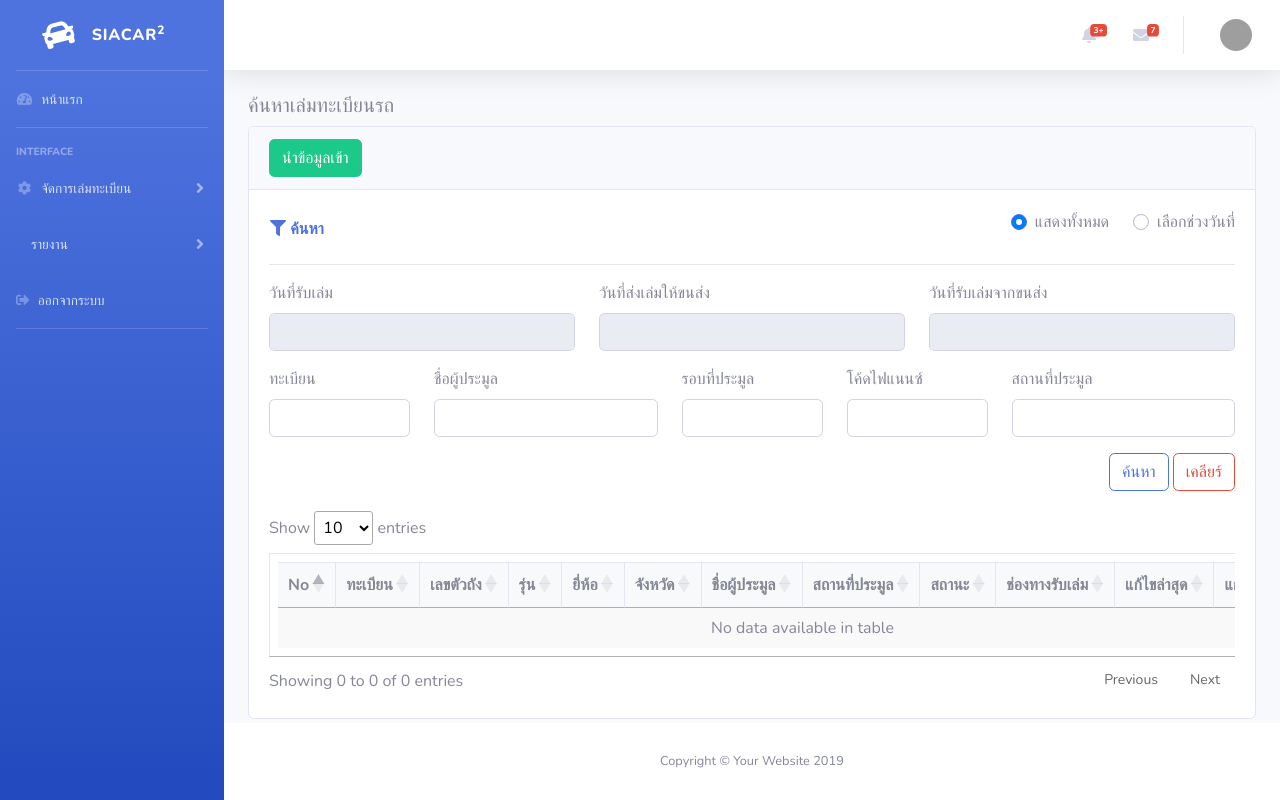
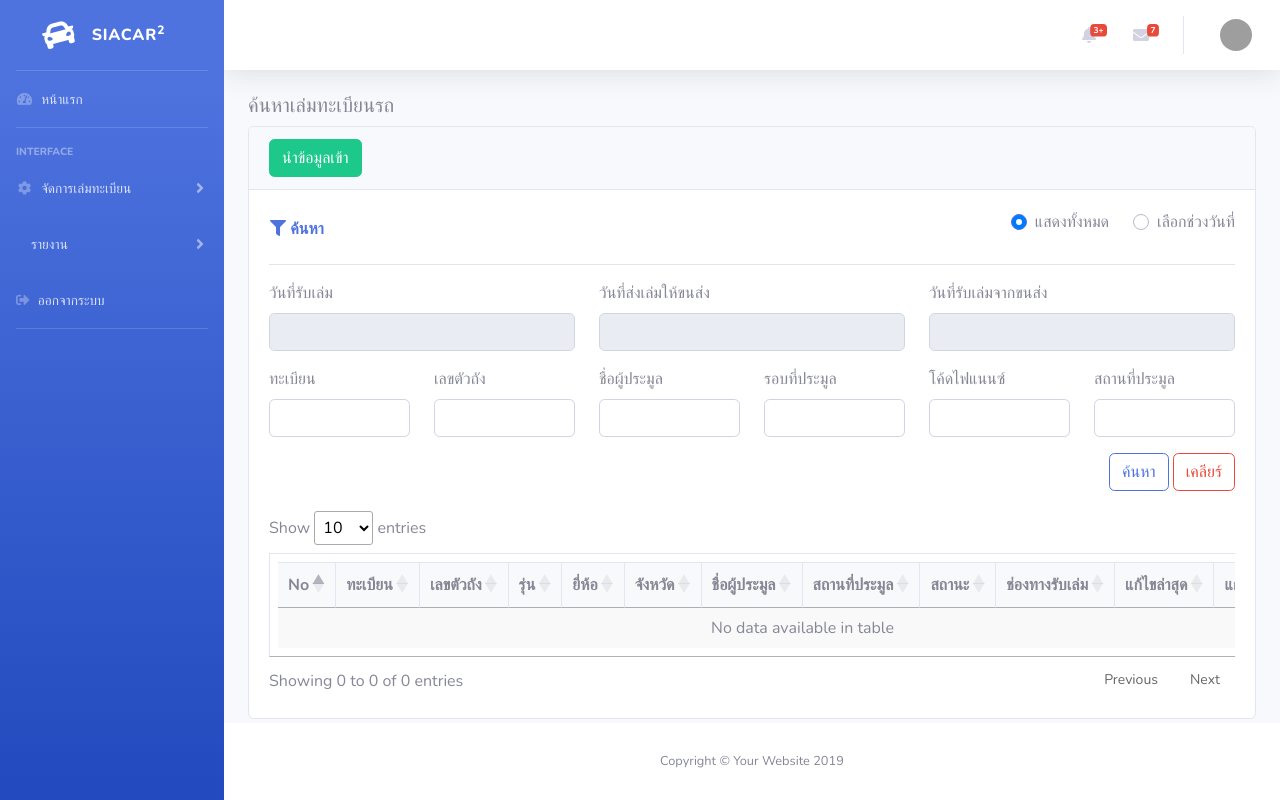
Before and after one commit to keeratiporn/regbook-manage, a Node server app: page /dashboard/management in a window 1280 px wide. Run offline with Node 20, Linux system fonts and the light colour scheme; the visitor is signed in with stand-in values (Sample User, id 1); data that the repository does not hold is empty; some libraries are stand-ins or nearby versions; grey boxes are pictures that could not be loaded.

Commit message:
Add field search Chassis

```diff
--- a/controllers/dashboardController.js
+++ b/controllers/dashboardController.js
@@ -648,6 +648,7 @@ export const ajax_search_managements = async (req, res) => {
         Date_Send_Trans,
         Date_Receive_Trans_Start,
         Car_License,
+        Car_Chassis,
         Auction_Name,
         Auction_Round,
         Code_Finance,
@@ -720,6 +721,17 @@ export const ajax_search_managements = async (req, res) => {
                 }
             });
             searchResults.searchResults = searchCarLicense;
+        }
+
+        if (Car_Chassis) {
+            const searchCarChassis = await MasterData.findAll({
+                where: {
+                    tank_code: {
+                        [Op.like]: `%${Car_Chassis}%`
+                    }
+                }
+            });
+            searchResults.searchResults = searchCarChassis;
         }
 
         if (Auction_Name) {
--- a/public/js/get_datatable.js
+++ b/public/js/get_datatable.js
@@ -522,6 +522,7 @@ $(document).ready(function () {
             Date_Send_Trans: $("#Date_Send_Trans_Search").val(),
             Date_Receive_Trans_Start: $("#Date_Receive_Trans_Search").val(),
             Car_License: $("#Car_License").val(),
+            Car_Chassis: $("#Car_Chassis").val(),
             Auction_Name: $("#Auction_Name").val(),
             Auction_Round: $("#Auction_Round").val(),
             Code_Finance: $("#Code_Finance").val(),
--- a/views/management.hbs
+++ b/views/management.hbs
@@ -55,7 +55,13 @@
                         <input type="text" name="Car_License" id="Car_License" class="form-control">
                     </div>
                 </div>
-                <div class="col-lg-3">
+                <div class="col-lg-2">
+                    <div class="form-group">
+                        <label for="Car_Chassis">เลขตัวถัง</label>
+                        <input type="text" name="Car_Chassis" id="Car_Chassis" class="form-control">
+                    </div>
+                </div>
+                <div class="col-lg-2">
                     <div class="form-group">
                         <label for="Auction_Name">ชื่อผู้ประมูล</label>
                         <input type="text" name="Auction_Name" id="Auction_Name" class="form-control">
@@ -73,7 +79,7 @@
                         <input type="text" name="Code_Finance" id="Code_Finance" class="form-control">
                     </div>
                 </div>
-                <div class="col-lg-3">
+                <div class="col-lg-2">
                     <div class="form-group">
                         <label for="Auction_Location">สถานที่ประมูล</label>
                         <input type="text" name="Auction_Location" id="Auction_Location" class="form-control">
```
Also changed, not shown: 1 other file.
